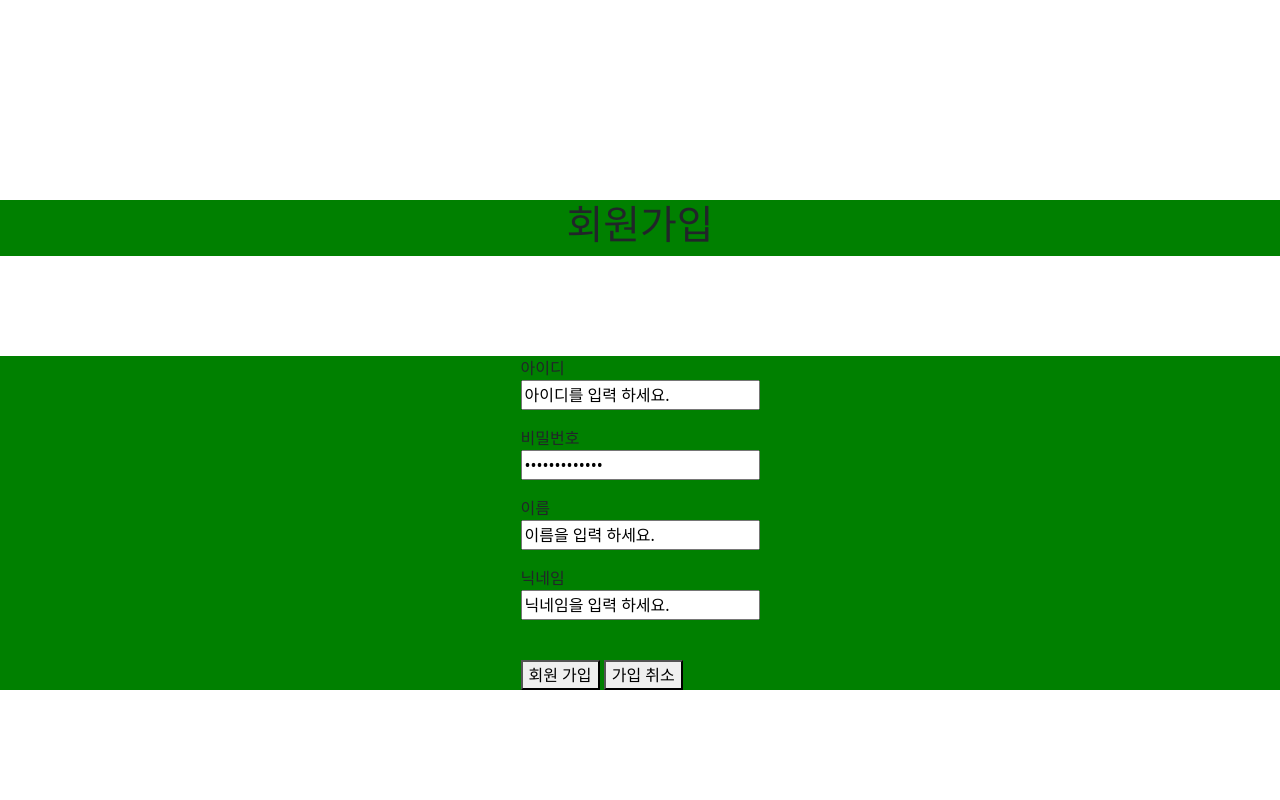
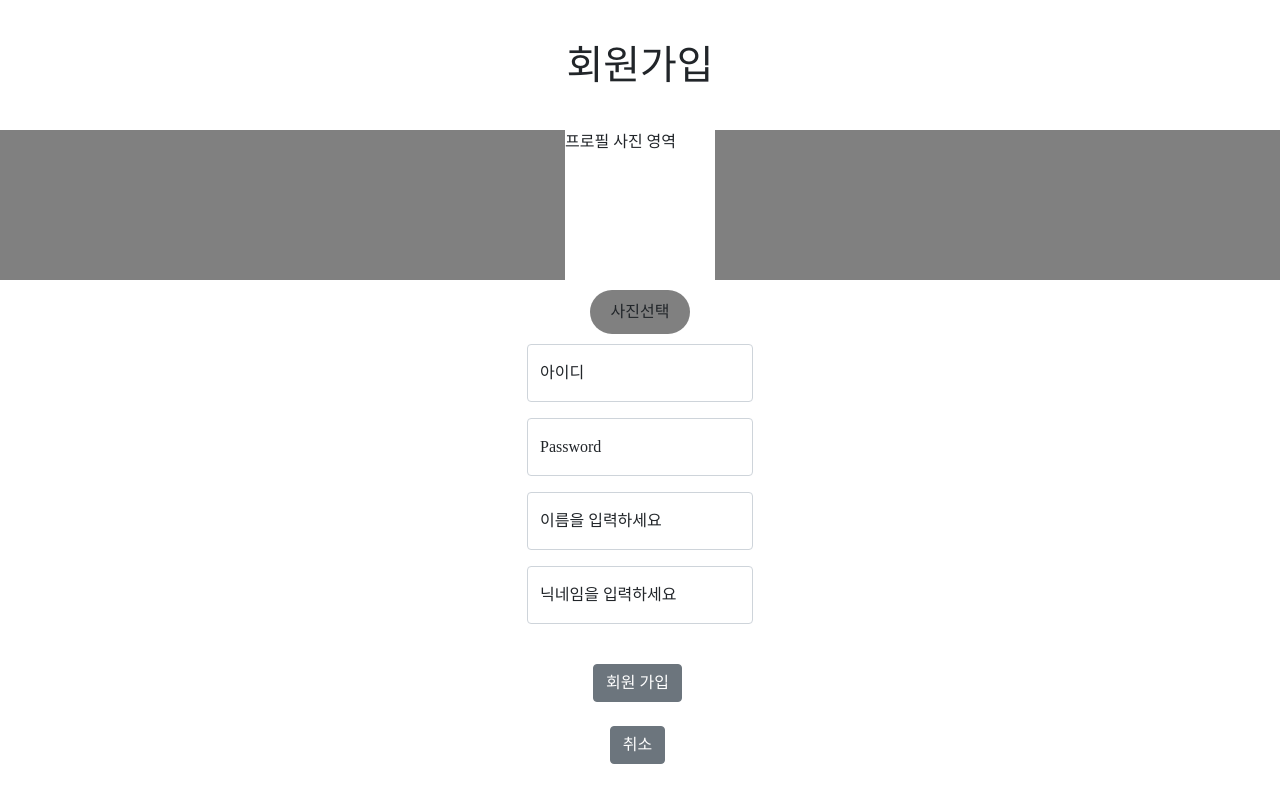
Before and after one commit to kingscode99/MiniProjectTeam7, a Python web app: template templates/sign_up.html in a window 1280 px wide. Run offline with Jinja, Linux system fonts and the light colour scheme; the template is opened without the code that fills it, so the values that code supplies are empty.

Commit message:
회원가입 페이지 id pw name nick CSS 사진업로드 CSS 완료

```diff
--- a/templates/sign_up.html
+++ b/templates/sign_up.html
@@ -2,7 +2,7 @@
 <html lang="en">
 <head>
     <meta charset="UTF-8">
-
+    <meta name="viewport" content="width=device-width, height=device-height, minimum-scale=1.0, maximum-scale=1.0, initial-scale=1.0">
     <link href="https://cdn.jsdelivr.net/npm/bootstrap@5.0.2/dist/css/bootstrap.min.css" rel="stylesheet"
           integrity="sha384-EVSTQN3/azprG1Anm3QDgpJLIm9Nao0Yz1ztcQTwFspd3yD65VohhpuuCOmLASjC" crossorigin="anonymous">
     <script src="https://ajax.googleapis.com/ajax/libs/jquery/3.5.1/jquery.min.js"></script>
@@ -11,11 +11,21 @@
             crossorigin="anonymous">
 
     </script>
+
+    <title>식사는 잡솼어? / 회원가입</title>
+
+    <link href="https://fonts.googleapis.com/css2?family=Noto+Serif+KR:wght@200;300;400;500;600;700;900&display=swap"
+          rel="stylesheet">
     <style>
-        .sign_up {
-            background-color: green;
+        * {
+            font-family: 'Noto Serif KR', serif;
+        }
 
-            margin-top: 200px;
+        .sign_title {
+
+            width: 100%;
+            height: 100px;
+            margin-top: 20px;
 
             display: flex;
             flex-direction: column;
@@ -23,36 +33,103 @@
             justify-content: center;
         }
 
-        .wrap {
-            background-color: green;
+        .profile_pic_out {
 
-            margin-top: 100px;
+            background-color: gray;
+            width: auto;
+            height: 150px;
+
+            margin-top: 10px;
+
+            display: flex;
+            justify-content: center;
+        }
+
+        .profile_pic_in {
+
+            width: 150px;
+            height: 150px;
+
+            background-color: white;
+        }
+
+        .file-label {
+
+            background-color: gray;
+
+            width: 100px;
+            margin: 10px auto;
+            padding: 10px;
+
+            display: flex;
+            flex-direction: column;
+            align-items: center;
+            justify-content: center;
+
+            border-radius: 200px;
+        }
+
+        .file {
+            display: none;
+        }
+
+        .sign_box {
+            margin-top: 10px;
 
             display: flex;
             flex-direction: column;
             align-items: center;
             justify-content: center;
         }
+        .sign_box > button {
+            margin-right: 5px;
+            display: center;
 
+        }
     </style>
+    <script>
 
-    <title>식사는 잡솼? / 회원가입</title>
+
+    </script>
 </head>
 
 <body>
-<div class="sign_up">
+<div class="sign_title">
     <h1>회원가입</h1>
 </div>
-<div class="wrap">
-    <div class="sign_box">
-        <p>아이디<br> <input type="text" name="user_id" value="아이디를 입력 하세요."></p>
-        <p>비밀번호<br> <input type="password" name="user_pw" value="비밀번호를 입력 하세요."></p>
-        <p>이름<br> <input type="text" name="user_name" value="이름을 입력 하세요."></p>
-        <p>닉네임<br> <input type="text" name="user_nick" value="닉네임을 입력 하세요."></p>
-        <br>
-        <button>회원 가입</button>
-        <button>가입 취소</button>
+
+<div class="profile_pic_out">
+    <div class="profile_pic_in">
+        프로필 사진 영역
     </div>
+</div>
+
+<label class="file-label" for="chooseFile">사진선택</label>
+<input onclick="" class="file" id="chooseFile" type="file" onchange="dropFile.handleFiles(this.files)"
+       accept="image/png, image/jpeg, image/gif">
+
+<div class="sign_box">
+    <div class="form-floating mb-3">
+        <input type="text" class="form-control" id="floatingInput" placeholder="name@example.com">
+        <label for="floatingInput">아이디</label>
+    </div>
+    <div class="form-floating">
+        <input type="password" class="form-control" id="floatingPassword" placeholder="Password">
+        <label for="floatingPassword">Password</label>
+    </div>
+    <P>
+    <div class="form-floating mb-3">
+        <input type="text" class="form-control" id="floatingInput" placeholder="name@example.com">
+        <label for="floatingInput">이름을 입력하세요</label>
+    </div>
+    <div class="form-floating mb-3">
+        <input type="text" class="form-control" id="floatingInput" placeholder="name@example.com">
+        <label for="floatingInput">닉네임을 입력하세요</label>
+    </div>
+    <br>
+    <button onclick="" type="button" class="btn btn-secondary">회원 가입</button>
+    <br>
+    <button onclick="" type="button" class="btn btn-secondary">취소</button>
 </div>
 
 
```
